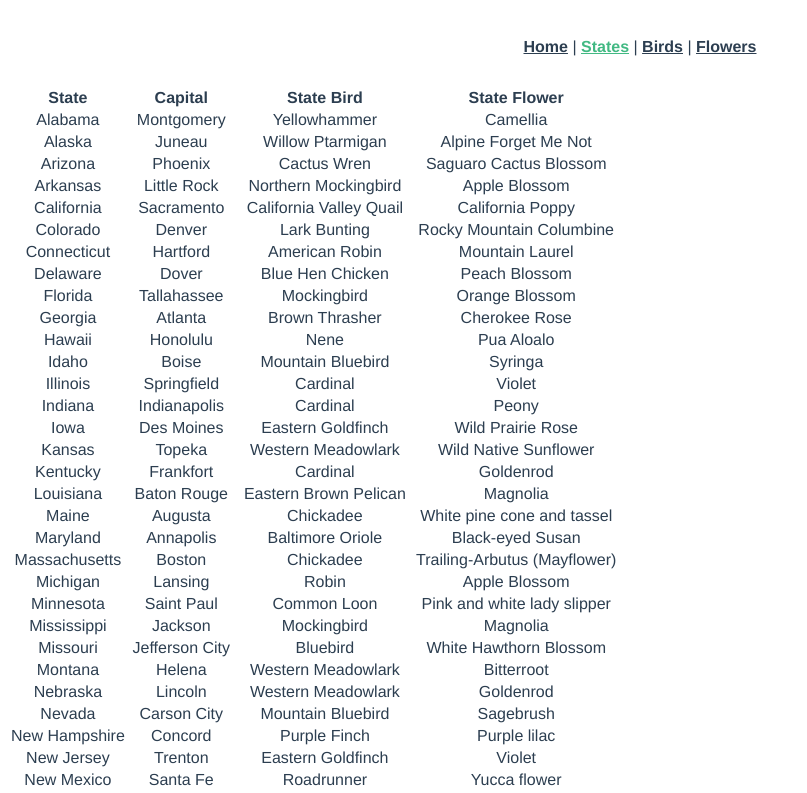
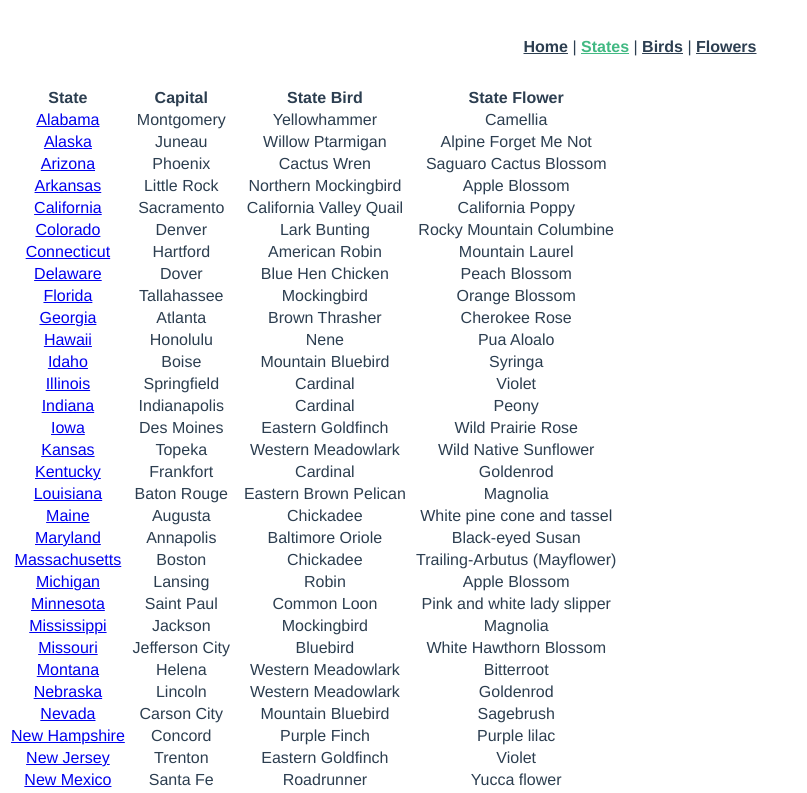
Before and after one commit to nightcat9/cool-state-vue-app, a Vue app: page /states in a window 1280 px wide. Shown: the top 793 px of the page, without its empty margins (0-807 px from the left). Built offline with nearby package versions, Linux system fonts and the light colour scheme.

Commit message:
get specific state links working

```diff
--- a/src/router/index.js
+++ b/src/router/index.js
@@ -1,6 +1,7 @@
 import { createRouter, createWebHistory } from 'vue-router'
 import HomeView from '../views/HomeView.vue'
 import StateListView from '../views/StateListView.vue'
+import StateInfoView from '../views/StateInfoView.vue'
 import BirdListView from '../views/BirdListView.vue'
 import FlowerListView from '../views/FlowerListView.vue'
 
@@ -14,6 +15,10 @@ const routes = [
     path: '/states',
     name: 'states',
     component: StateListView
+  },
+  {
+    path: '/states/:abbr',
+    component: StateInfoView
   },
   {
     path: '/birds',
--- a/src/views/StateInfoView.vue
+++ b/src/views/StateInfoView.vue
@@ -0,0 +1,12 @@
+<template>
+    <div>
+        This is a state! - {{ $route.params.abbr }}
+    </div>
+</template>
+
+<script>
+export default {
+    name: 'StateInfoView',
+    components: {}
+}
+</script>
--- a/src/views/StateListView.vue
+++ b/src/views/StateListView.vue
@@ -7,7 +7,7 @@
             <th>State Flower</th>
         </tr>
         <tr v-for="state in statesJson">
-            <td>{{ state.name }}</td>
+            <td><router-link :to="'/states/' + state.abbreviation">{{ state.name }}</router-link></td>
             <td>{{ state.capital }}</td>
             <td>{{ state.bird }}</td>
             <td>{{ state.flower }}</td>
```
